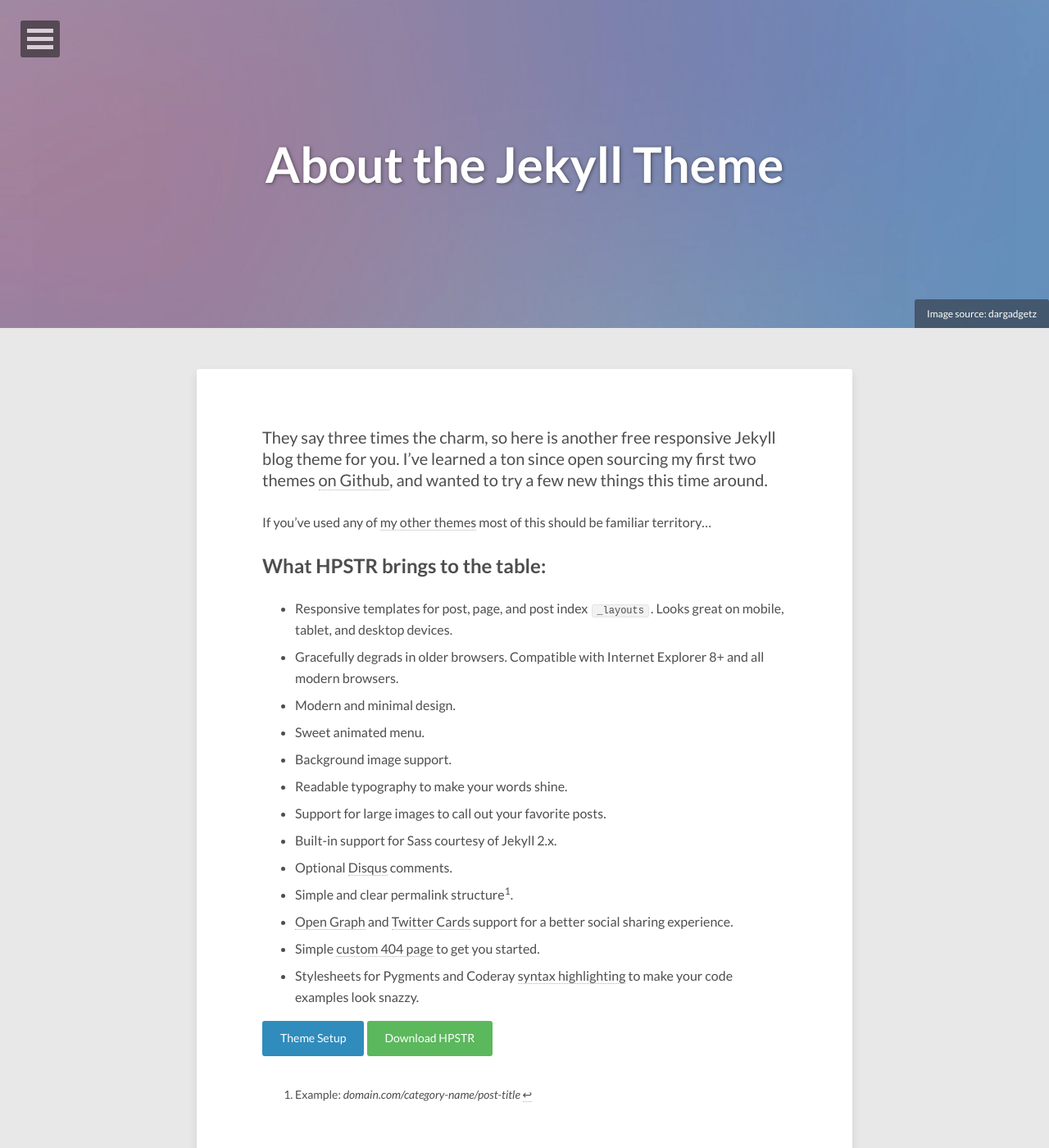
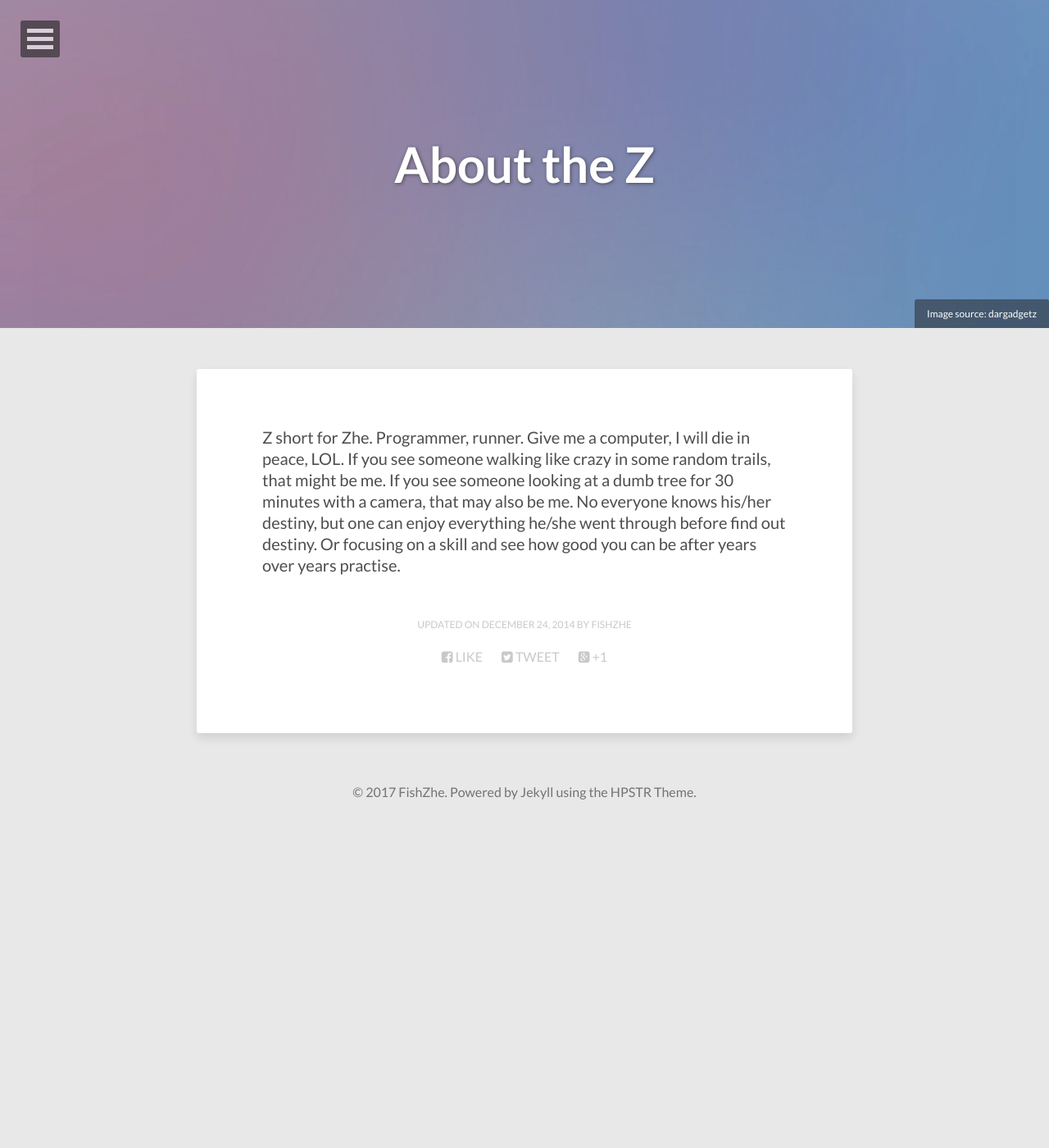
Before and after one commit to fishzhe/fishzhe.github.io, a Jekyll site: the page built from about/index.md, in a window 1280 px wide and 1400 px high. Shown: the whole window at 82% size. Built offline with Jekyll 4.4.1, drawn with Linux system fonts in a browser that asks for light colours; nearby versions of some CDN libraries.

Commit message:
Update about page

```diff
--- a/about/index.md
+++ b/about/index.md
@@ -1,6 +1,6 @@
 ---
 layout: page
-title: About the Jekyll Theme
+title: About the Z
 image:
   feature: abstract-5.jpg
   credit: dargadgetz
@@ -9,26 +9,10 @@
 modified: 2014-12-24
 ---
 
-They say three times the charm, so here is another free responsive Jekyll blog theme for you. I've learned a ton since open sourcing my first two themes [on Github](http://github.com/mmistakes), and wanted to try a few new things this time around.
-
-If you've used any of [my other themes](http://mademistakes.com/work/jekyll-themes/) most of this should be familiar territory...
-
-## What HPSTR brings to the table:
-
-* Responsive templates for post, page, and post index `_layouts`. Looks great on mobile, tablet, and desktop devices.
-* Gracefully degrads in older browsers. Compatible with Internet Explorer 8+ and all modern browsers.
-* Modern and minimal design.
-* Sweet animated menu.
-* Background image support.
-* Readable typography to make your words shine.
-* Support for large images to call out your favorite posts.
-* Built-in support for Sass courtesy of Jekyll 2.x.
-* Optional [Disqus](http://disqus.com) comments.
-* Simple and clear permalink structure[^1].
-* [Open Graph](https://developers.facebook.com/docs/opengraph/) and [Twitter Cards](https://dev.twitter.com/docs/cards) support for a better social sharing experience.
-* Simple [custom 404 page]({{ site.url }}/404.html) to get you started.
-* Stylesheets for Pygments and Coderay [syntax highlighting]({{ site.url }}/code-highlighting-post/) to make your code examples look snazzy.
-
-<div markdown="0"><a href="{{ site.url }}/theme-setup/" class="btn btn-info">Theme Setup</a> <a href="https://github.com/mmistakes/hpstr-jekyll-theme" class="btn btn-success">Download HPSTR</a></div>
-
-[^1]: Example: *domain.com/category-name/post-title*
+Z short for Zhe. Programmer, runner. Give me a computer, I will die in
+peace, LOL. If you see someone walking like crazy in some random trails,
+that might be me. If you see someone looking at a dumb tree for 30 minutes
+with a camera, that may also be me. No everyone knows his/her destiny, but
+one can enjoy everything he/she went through before find out destiny. Or
+focusing on a skill and see how good you can be after years over years
+practise.
```
Also changed, not shown: 2 other files.
